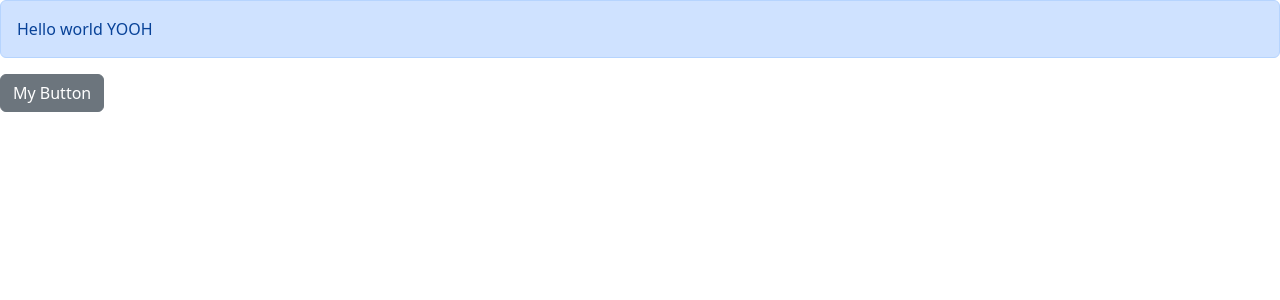
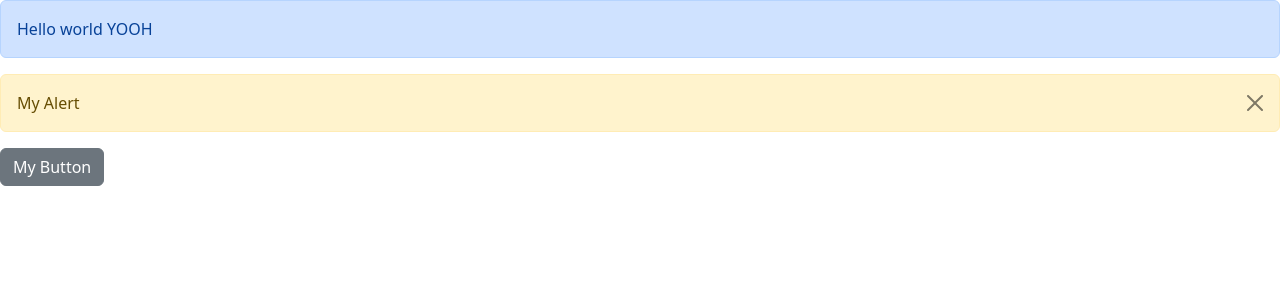
Before and after one commit to Sheddiey/ReactC, a React (Vite) app in the folder React/react-app/: page / in a window 1280 px wide. Both pictures are taken after a click on the element "My Button". Shown: the top 300 px of the page. Built offline with nearby package versions, Linux system fonts and the light colour scheme.

Commit message:
showing an alerr

```diff
--- a/React/react-app/src/App.tsx
+++ b/React/react-app/src/App.tsx
@@ -1,14 +1,20 @@
+import { useState } from "react";
+import AlertButton from "./Components/AlertButton";
 import Button from "./Components/Button";
 import Alert from "./Components/alert";
 
 
 function App() {
+
+const [alertVisible, setAlertVisibility] = useState(false);
+
   return (
     <div>
       <Alert>
         Hello world <span>YOOH</span>
       </Alert>
-      <Button  onClick={() => console.log("Clicked!")}>My Button</Button>
+      {alertVisible && <AlertButton onClose={() => setAlertVisibility(false)} >My Alert</AlertButton>}
+      <Button color="secondary"  onClick={() => setAlertVisibility(true)}>My Button</Button>
 
     </div>
   );
--- /dev/null
+++ b/React/react-app/src/Components/AlertButton.tsx
@@ -0,0 +1,23 @@
+import React from "react";
+
+interface Props {
+  children: string;
+  onClose: () => void;
+}
+
+const AlertButton = ({ children, onClose }: Props) => {
+  return (
+    <div className="alert alert-primary alert alert-warning alert-dismissible fade show" role="alert">
+      {children}
+      <button
+        type="button"
+        className="btn-close"
+        data-bs-dismiss="alert"
+        aria-label="Close"
+        onClick={onClose}
+      ></button>
+    </div>
+  );
+};
+
+export default AlertButton;
--- a/React/react-app/src/Components/Button.tsx
+++ b/React/react-app/src/Components/Button.tsx
@@ -4,7 +4,7 @@
 
 interface Props {
     children: string;
-    color?: 'primary';
+    color?: 'secondary';
     onClick: () => void;
 }
 
```
